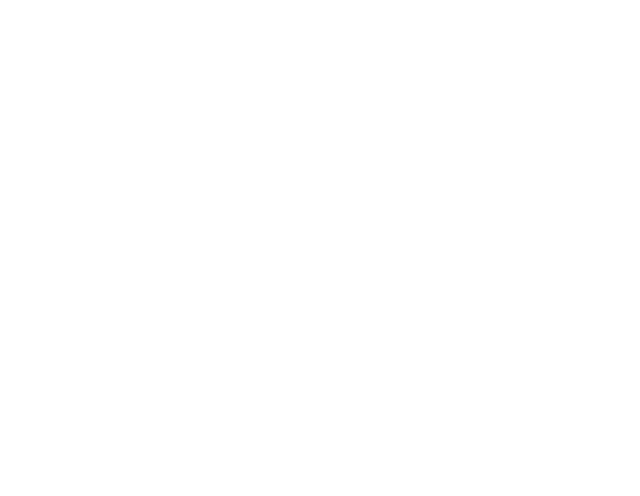
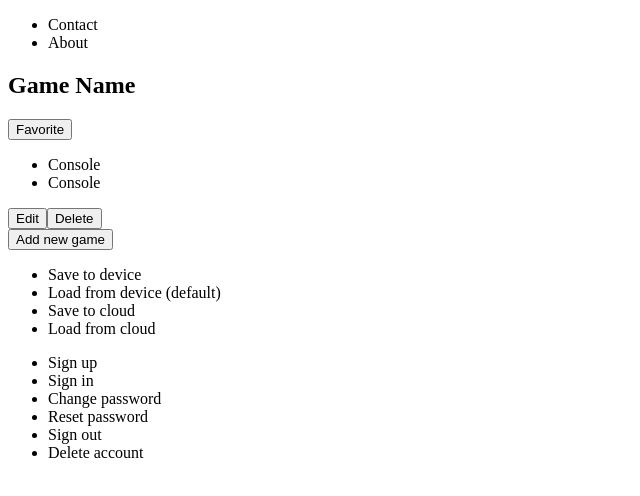
Before and after one commit to emilygranville/videogamelist, a React (Vite) app in the folder website/video-game-list/: page / in a window 1280 px wide. Shown: the top 496 px of the page, without its empty margins (0-640 px from the left). Built offline with nearby package versions, Linux system fonts and the light colour scheme.

Commit message:
starting on the basics of what some of the various components should look like

```diff
--- a/website/video-game-list/src/App.jsx
+++ b/website/video-game-list/src/App.jsx
@@ -1,12 +1,21 @@
-import { useState } from 'react'
-import './App.css'
+import { useState } from 'react';
+import './App.css';
+import VideoGameCard from "./components/VideoGameCard.jsx";
+import TopNavbar from "./components/TopNavbar.jsx";
+import SideNavbar from "./components/SideNavbar.jsx";
 
 function App() {
   const [count, setCount] = useState(0);
 
+  // they're all there as a test that
+  // they look right for now
+  // this is not permanent
   return (
-    <>
-    </>
+    <div>
+        <TopNavbar/>
+        <VideoGameCard/>
+        <SideNavbar/>
+    </div>
   );
 }
 
--- /dev/null
+++ b/website/video-game-list/src/components/SideNavbar.jsx
@@ -0,0 +1,30 @@
+import { useState } from 'react';
+import '../styles/SideNavbar.css';
+
+function SideNavbar() {
+  const [count, setCount] = useState(0);
+
+  return (
+    <>
+        <nav>
+            <button>Add new game</button>
+            <ul>
+                <li>Save to device</li>
+                <li>Load from device (default)</li>
+                <li>Save to cloud</li>
+                <li>Load from cloud</li>
+            </ul>
+            <ul>
+                <li>Sign up</li>
+                <li>Sign in</li>
+                <li>Change password</li>
+                <li>Reset password</li>
+                <li>Sign out</li>
+                <li>Delete account</li>
+            </ul>
+        </nav>
+    </>
+  );
+}
+
+export default SideNavbar;
--- /dev/null
+++ b/website/video-game-list/src/components/TopNavbar.jsx
@@ -0,0 +1,19 @@
+import { useState } from 'react';
+import '../styles/TopNavbar.css';
+
+function TopNavbar() {
+  const [count, setCount] = useState(0);
+
+  return (
+    <>
+        <nav>
+            <ul>
+                <li>Contact</li>
+                <li>About</li>
+            </ul>
+        </nav>
+    </>
+  );
+}
+
+export default TopNavbar;
--- /dev/null
+++ b/website/video-game-list/src/components/VideoGameCard.jsx
@@ -0,0 +1,21 @@
+import { useState } from 'react';
+import '../styles/VideoGameCard.css';
+
+function VideoGameCard() {
+  const [count, setCount] = useState(0);
+
+  return (
+    <>
+        <h2>Game Name</h2>
+        <button>Favorite</button>
+        <ul>
+            <li>Console</li>
+            <li>Console</li>
+        </ul>
+        <button>Edit</button>
+        <button>Delete</button>
+    </>
+  );
+}
+
+export default VideoGameCard;
```
Also changed, not shown: website/video-game-list/src/styles/SideNavbar.css (added), website/video-game-list/src/styles/TopNavbar.css (added), website/video-game-list/src/styles/VideoGameCard.css (added).
